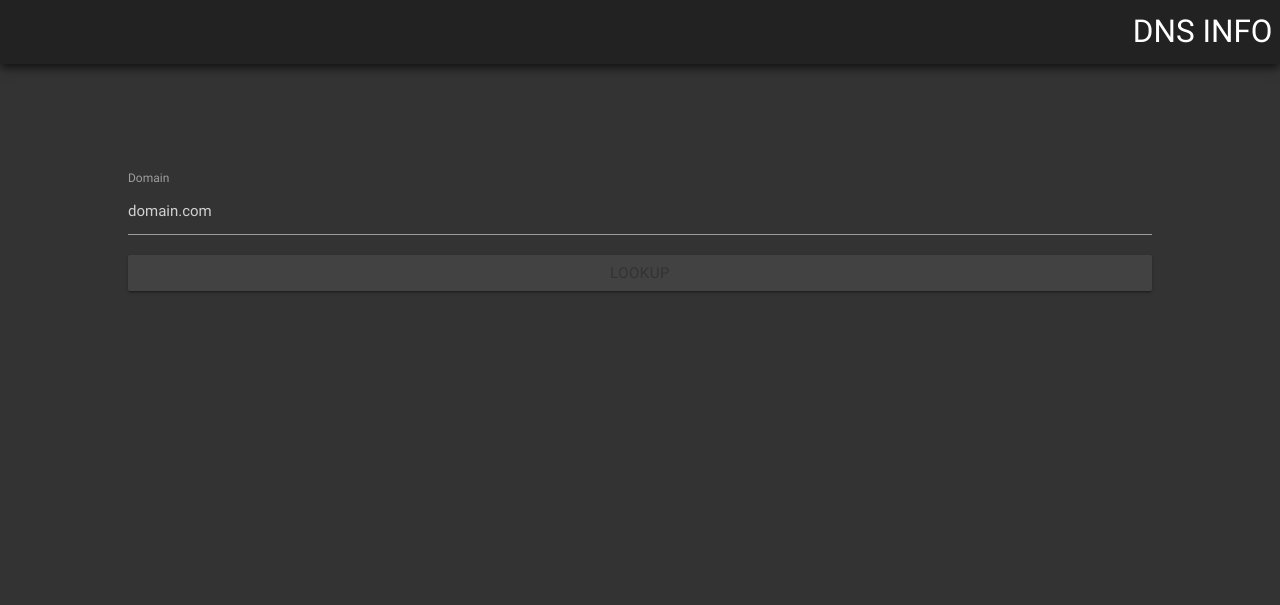
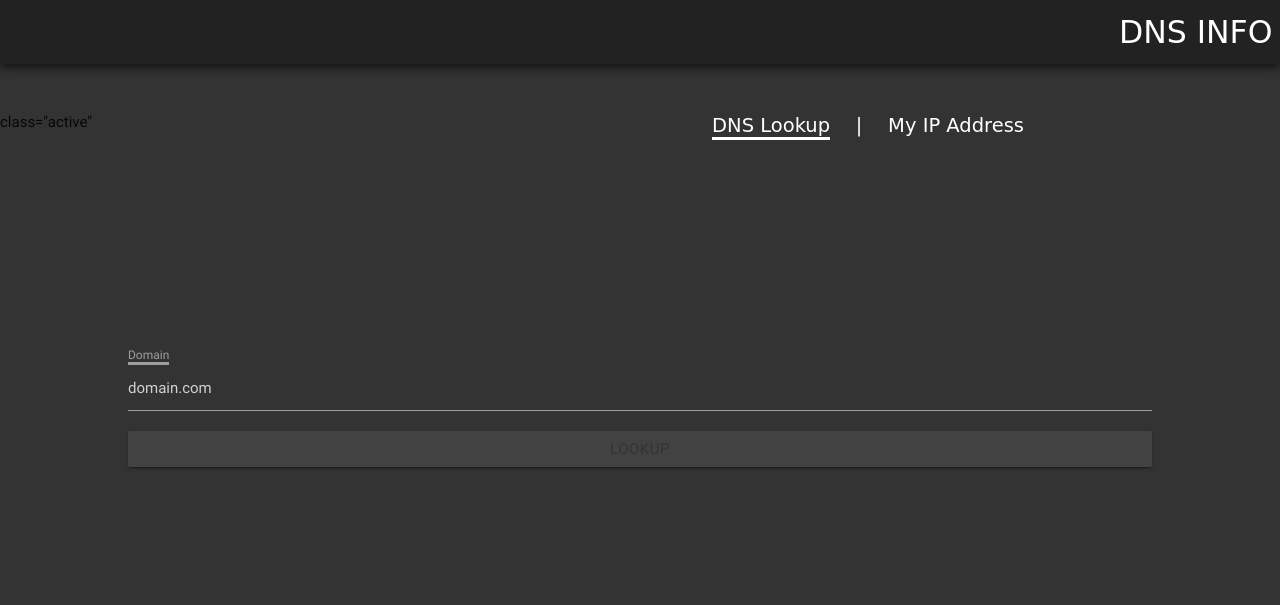
Before and after one commit to pastranastevenaz/dnsinfo, a Flask app: template templates/dns.html in a window 1280 px wide. Shown: the top 605 px of the page. Run offline with Flask 2, Linux system fonts and the light colour scheme; the template is opened without the code that fills it, so the values that code supplies are empty; some libraries are stand-ins or nearby versions; some web fonts are replaced.

Commit message:
added myip template

```diff
--- a/app.py
+++ b/app.py
@@ -2,7 +2,7 @@
 import requests
 import sys
 import json
-from flask import Flask, request, render_template, url_for, flash, session, redirect
+from flask import Flask, request, render_template, url_for, flash, session, redirect, jsonify
 from timeit import default_timer as timer
 
 app=Flask(__name__)
@@ -103,6 +103,14 @@
             print(str(e))
             return redirect(url_for(index))
 
+@app.route('/myip')
+def myip():
+    visitorip = request.remote_addr
+    visitoripjson = jsonify({'ip': request.remote_addr}), 200
+    # return visitorip
+    return render_template('myip.html',
+        visitorip = visitorip)
+
 if __name__ == "__main__":
-    port = int(os.environ.get("PORT", 4000))
+    port = int(os.environ.get("PORT", 8000))
     app.run(host='0.0.0.0', port=port, debug=True)
--- a/static/css/global.css
+++ b/static/css/global.css
@@ -6,3 +6,28 @@
 .mono{
   font-family: 'Cutive Mono', monospace;
 }
+
+
+.white-font{
+  color: #fff;
+}
+hr{
+  width: 60%;
+}
+
+.links-container{
+  margin-right: 20%;
+  margin-top: 3vh;
+  margin-bottom: 5vh;
+}
+.links{
+  font-size: 1.3em;
+}
+#link-pipe{
+  margin-left: 1em;
+  margin-right: 1em;
+}
+.active{
+  border-bottom: solid;
+  border-bottom-width: medium;
+}
--- a/templates/dns.html
+++ b/templates/dns.html
@@ -37,6 +37,13 @@
       }
 
     </style>
+    <br>
+    <div class="links-container">
+      <div class="links right nova">
+        <a class="active" href="{{url_for('index')}}">DNS Lookup</a> <span id="link-pipe" class="white-font">  |  </span> <a href="{{url_for('myip')}}">My IP Address</a>
+      </div>class="active"
+    </div>
+    <br><br></br>
     <div id="dnssearch" class="">
       <form action="/dnsshow" method="POST">
         <!-- <input name="domain"> -->
--- a/templates/header.html
+++ b/templates/header.html
@@ -8,7 +8,7 @@
 </style>
 <nav>
   <div class="nav-wrapper">
-    <a href="#" class="brand-logo right">DNS INFO</a>
+    <a href="#" class="brand-logo right nova">DNS INFO</a>
     <ul id="nav-mobile" class="left hide-on-med-and-down">
     <!-- LINKS GO HERE -->
     </ul>
--- a/templates/layout.html
+++ b/templates/layout.html
@@ -1,7 +1,7 @@
 <!DOCTYPE html>
 <script type="text/javascript">
     var isshow = localStorage.getItem('isshow');
-    if (isshow== null) {
+    if (isshow == null) {
         localStorage.setItem('isshow', 1);
 
         // Show popup here
```
Also changed, not shown: templates/index.html (+7 -0 lines), templates/myip.html (added, +102 -0 lines).
